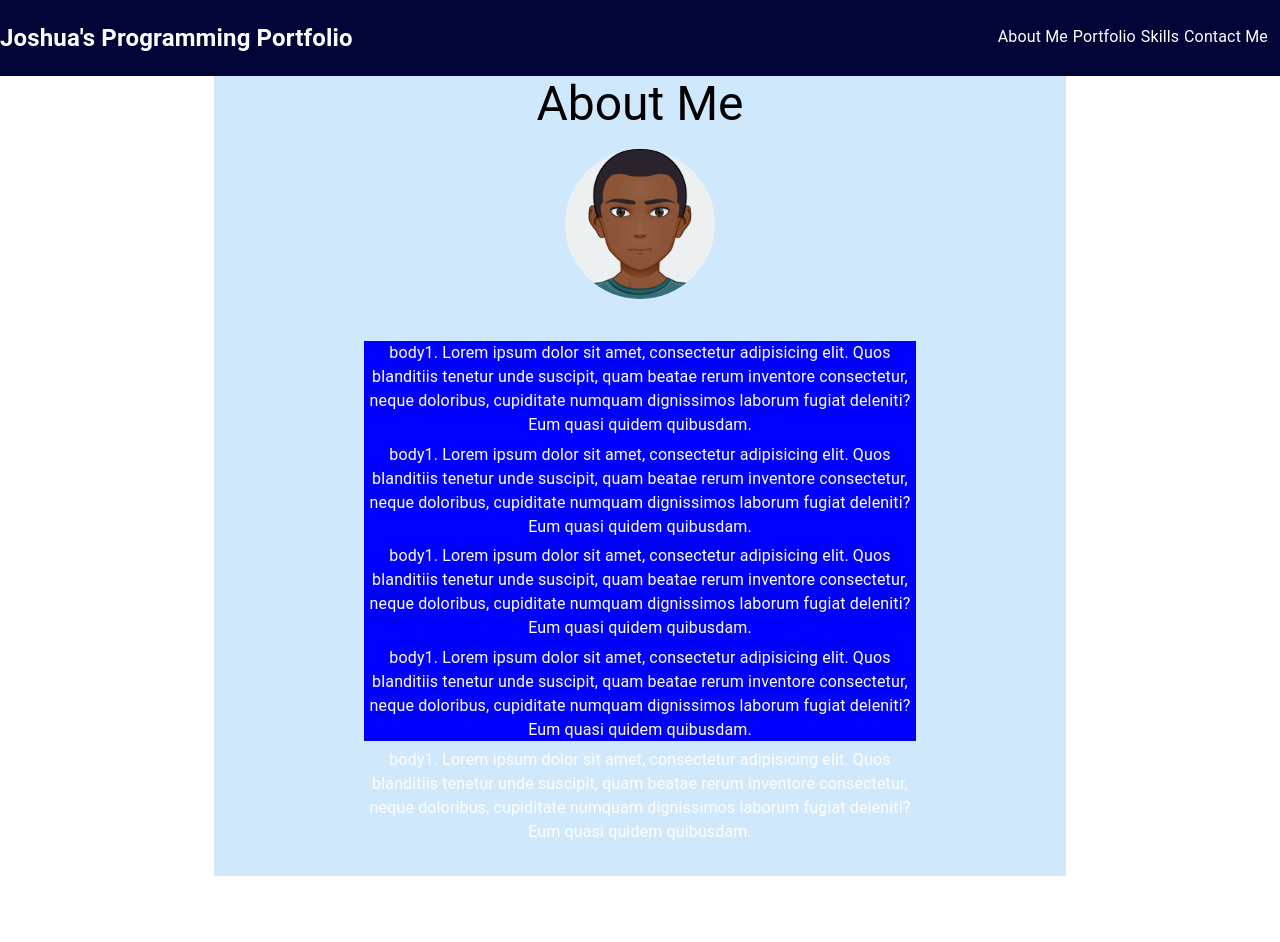
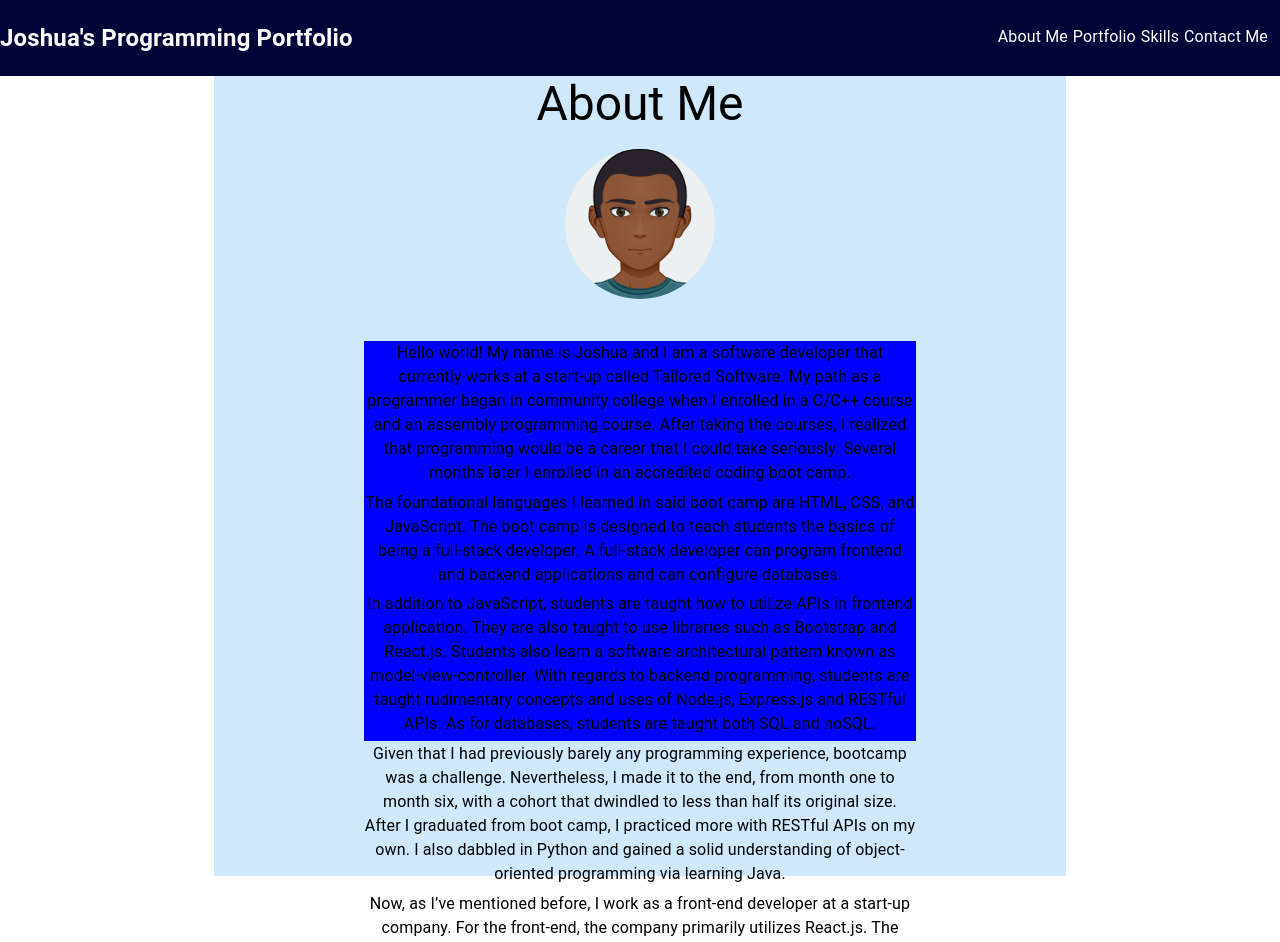
Before and after one commit to CoderJ01/material-ui-programming-portfolio, a React (Create React App) app: page / in a window 1280 px wide. Shown: the top 942 px of the page. Before the commit the page ends 876 px from the top, so only its background shows below. Built offline with nearby package versions, Linux system fonts and the light colour scheme.

Commit message:
add description

```diff
--- a/src/pages/AboutMe/AboutMe.page.jsx
+++ b/src/pages/AboutMe/AboutMe.page.jsx
@@ -5,6 +5,7 @@ import Container from '@mui/material/Container';
 import Avatar from '@mui/material/Avatar';
 import image from './images/01_avatar.png'
 import { Typography } from '@mui/material';
+import { paragraphs } from './AboutMe.util';
 
 const AboutMe = () => {
     return (
@@ -22,36 +23,13 @@ const AboutMe = () => {
                 </div>
                 <Container maxWidth="sm" sx={{marginTop: '5%'}}>
                     <Box sx={{ bgcolor: 'blue', height: '50vh' }}>
-                    <Typography variant="body1" gutterBottom>
-                        body1. Lorem ipsum dolor sit amet, consectetur adipisicing elit. Quos
-                        blanditiis tenetur unde suscipit, quam beatae rerum inventore consectetur,
-                        neque doloribus, cupiditate numquam dignissimos laborum fugiat deleniti? Eum
-                        quasi quidem quibusdam.
-                    </Typography>
-                    <Typography variant="body1" gutterBottom>
-                        body1. Lorem ipsum dolor sit amet, consectetur adipisicing elit. Quos
-                        blanditiis tenetur unde suscipit, quam beatae rerum inventore consectetur,
-                        neque doloribus, cupiditate numquam dignissimos laborum fugiat deleniti? Eum
-                        quasi quidem quibusdam.
-                    </Typography>
-                    <Typography variant="body1" gutterBottom>
-                        body1. Lorem ipsum dolor sit amet, consectetur adipisicing elit. Quos
-                        blanditiis tenetur unde suscipit, quam beatae rerum inventore consectetur,
-                        neque doloribus, cupiditate numquam dignissimos laborum fugiat deleniti? Eum
-                        quasi quidem quibusdam.
-                    </Typography>
-                    <Typography variant="body1" gutterBottom>
-                        body1. Lorem ipsum dolor sit amet, consectetur adipisicing elit. Quos
-                        blanditiis tenetur unde suscipit, quam beatae rerum inventore consectetur,
-                        neque doloribus, cupiditate numquam dignissimos laborum fugiat deleniti? Eum
-                        quasi quidem quibusdam.
-                    </Typography>
-                    <Typography variant="body1" gutterBottom>
-                        body1. Lorem ipsum dolor sit amet, consectetur adipisicing elit. Quos
-                        blanditiis tenetur unde suscipit, quam beatae rerum inventore consectetur,
-                        neque doloribus, cupiditate numquam dignissimos laborum fugiat deleniti? Eum
-                        quasi quidem quibusdam.
-                    </Typography>
+                        {
+                            paragraphs.map(paragraph => {
+                                return (
+                                    <Typography variant="body1" gutterBottom sx={{ color: 'black' }}>{paragraph}</Typography>
+                                );
+                            })
+                        }
                     </Box>
                 </Container>
                 </Box>
```
